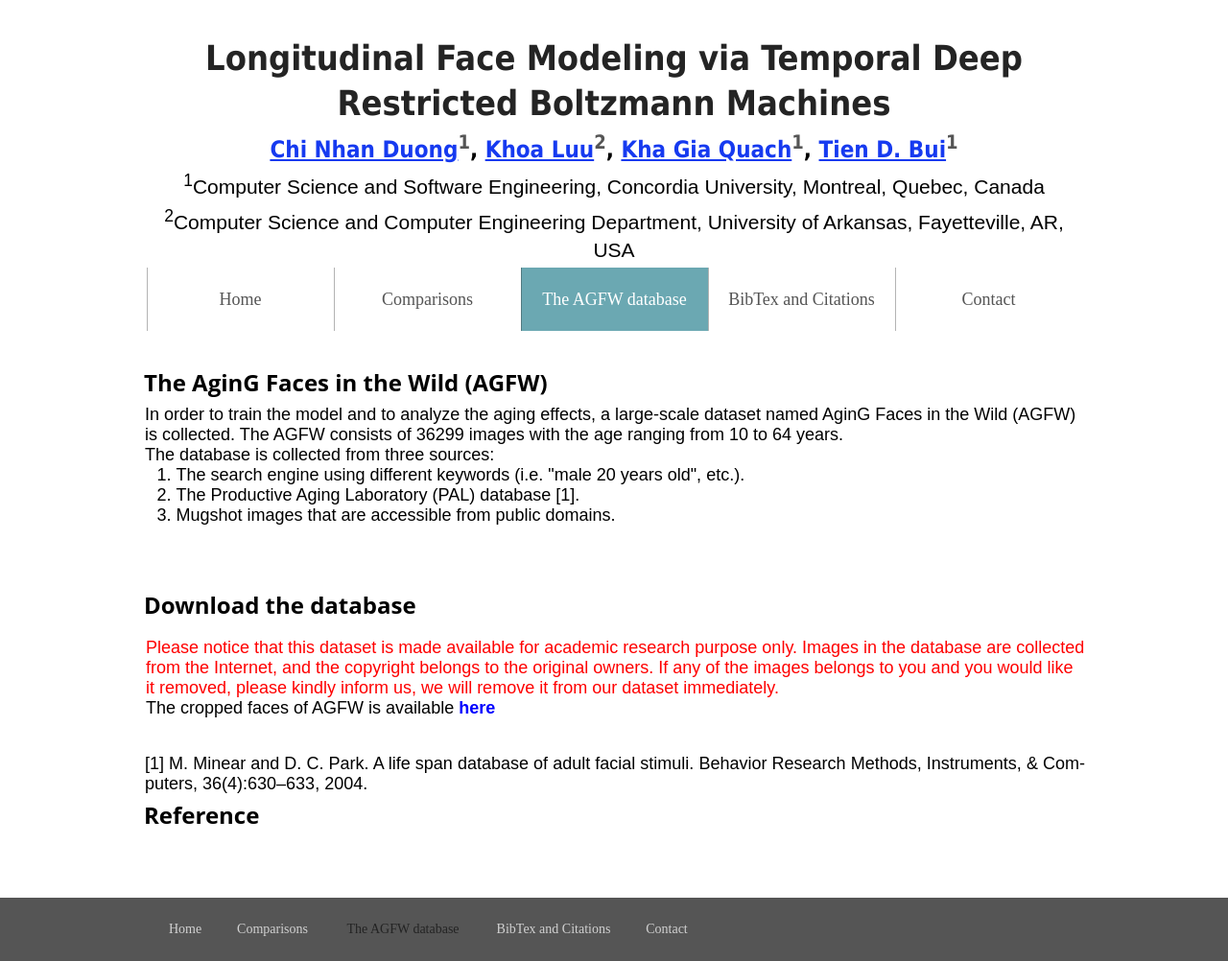
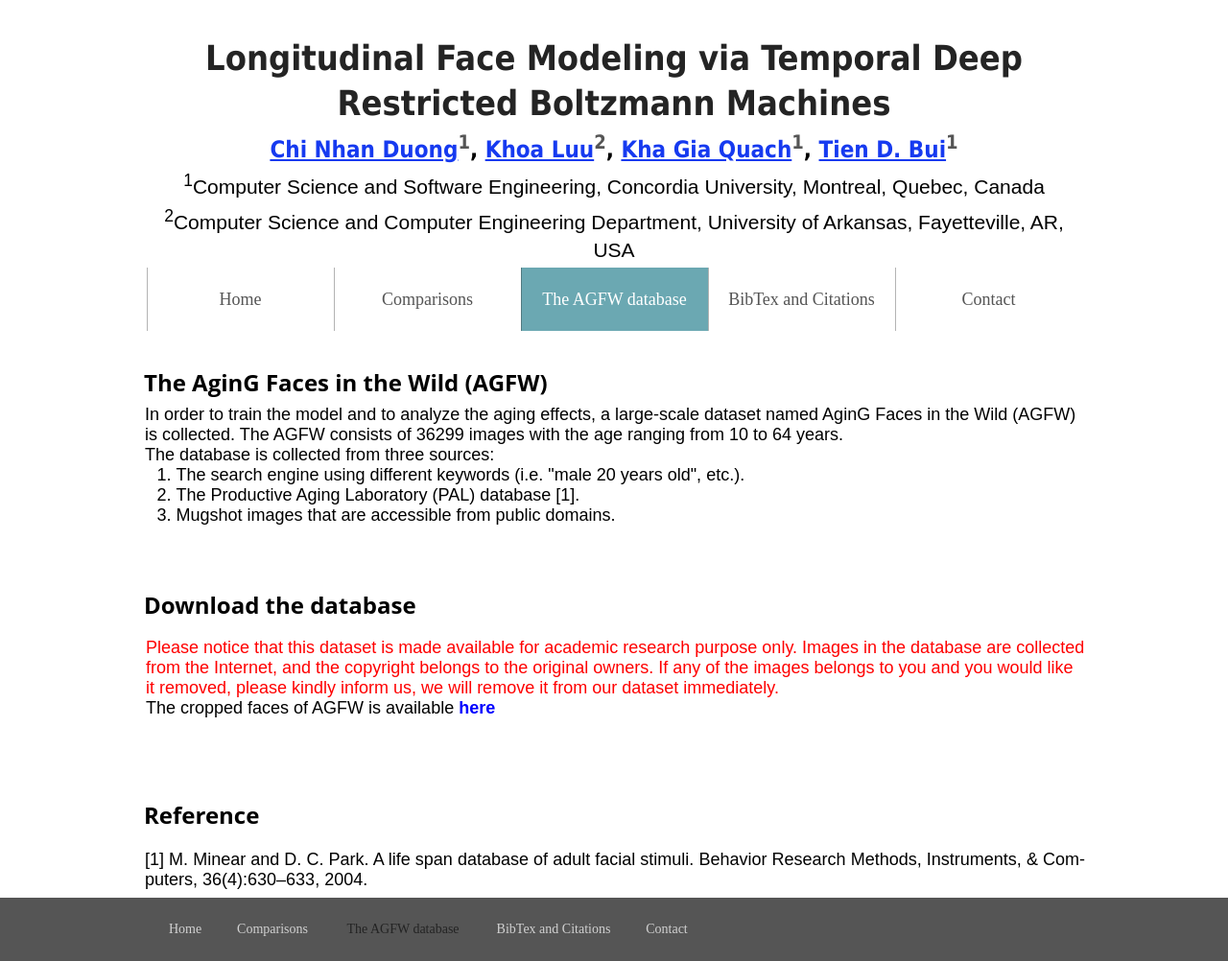
Before and after one commit to dcnhan/dcnhan.github.io, a Jekyll site: the page projects/aging_project/the-agfw-database.html, which Jekyll copies as it is, in a window 1280 px wide. Shown: the whole page at 96% size. Built offline with Jekyll 4.4.1, drawn with Linux system fonts in a browser that asks for light colours; some web fonts are replaced.

Commit message:
Build website

```diff
--- a/projects/aging_project/the-agfw-database.html
+++ b/projects/aging_project/the-agfw-database.html
@@ -275,6 +275,6 @@
 </ol>
 <br><br><br>
 </div><div style="top: 559px; left: 0px; width: 980px; position: absolute;" class="s1" id="comp-ipejhfs1" data-reactid=".0.$SITE_ROOT.$desktop_siteRoot.$PAGES_CONTAINER.1.1.$SITE_PAGES.$cpax.1.$comp-ipejhfs1"><h6 class="font_6" style="font-size: 24px;"><span style="font-weight:bold;"><span style="font-size:24px;"><span style="color:#000000">Reference</span></span></span></h6>
-</div><div style="top: 512px; left: 1px; width: 980px; position: absolute;" class="s1" id="comp-ipejhual" data-reactid=".0.$SITE_ROOT.$desktop_siteRoot.$PAGES_CONTAINER.1.1.$SITE_PAGES.$cpax.1.$comp-ipejhual"><h6 class="font_6" style="font-size: 18px; text-align: justify;"><span style="font-family:arial,ｍｓ ｐゴシック,ms pgothic,돋움,dotum,helvetica,sans-serif"><span style="font-size:18px"><span style="color:#000000">[1]&nbsp;M. Minear and D. C. Park. A life span database of adult facial stimuli. Behavior Research Methods, Instruments, &amp; Com- puters, 36(4):630–633, 2004. </span></span></span></h6>
+</div><div style="top: 612px; left: 1px; width: 980px; position: absolute;" class="s1" id="comp-ipejhual" data-reactid=".0.$SITE_ROOT.$desktop_siteRoot.$PAGES_CONTAINER.1.1.$SITE_PAGES.$cpax.1.$comp-ipejhual"><h6 class="font_6" style="font-size: 18px; text-align: justify;"><span style="font-family:arial,ｍｓ ｐゴシック,ms pgothic,돋움,dotum,helvetica,sans-serif"><span style="font-size:18px"><span style="color:#000000">[1]&nbsp;M. Minear and D. C. Park. A life span database of adult facial stimuli. Behavior Research Methods, Instruments, &amp; Com- puters, 36(4):630–633, 2004. </span></span></span></h6>
 </div></div></div></div>
 </body></html>
```
